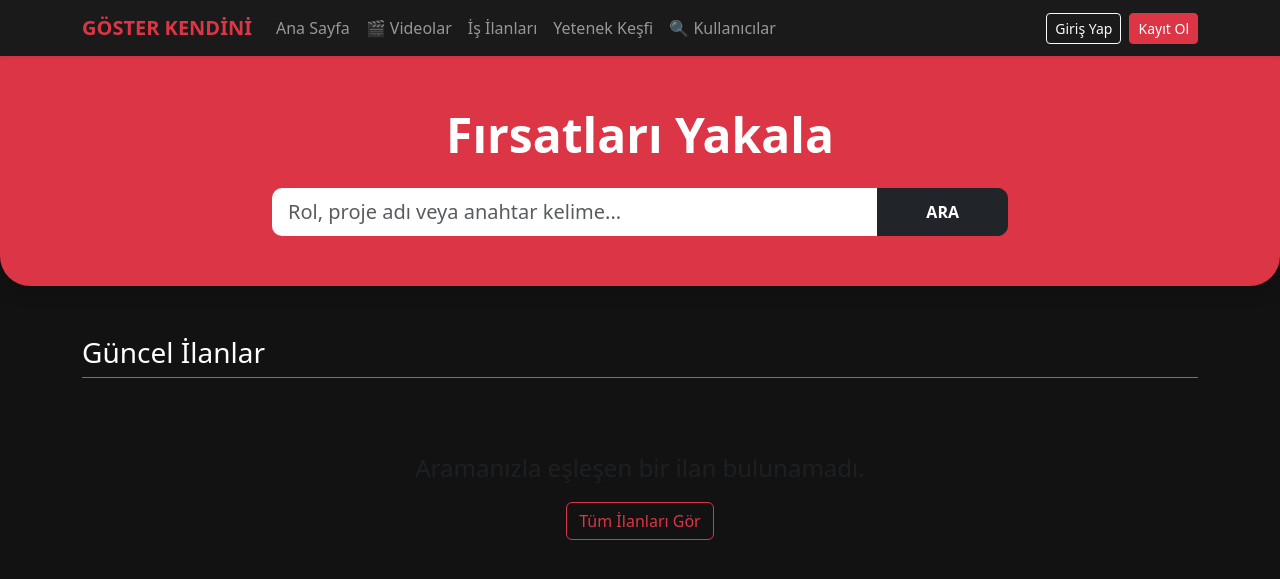
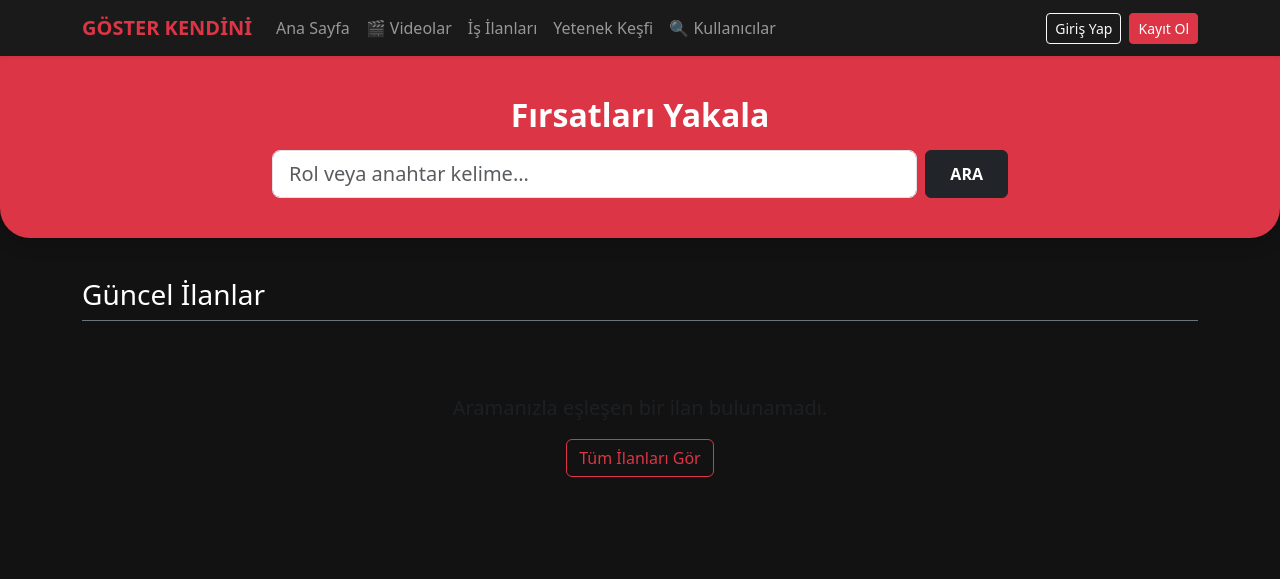
Before and after one commit to Phemsous/Goster-Kendini, a Django app: page /jobs/ in a window 1280 px wide. Shown: the top 579 px of the page. Run offline with Django 5.2, Linux system fonts and the light colour scheme; data that the repository does not hold is empty.

Commit message:
küçük değişiklikler

```diff
--- a/templates/jobs/job_list.html
+++ b/templates/jobs/job_list.html
@@ -3,25 +3,29 @@
 
 {% block extra_style %}
 body { background-color: #121212; color: white; }
-.search-container { background-color: #dc3545; padding: 50px 0; border-radius: 0 0 30px 30px; margin-bottom: 50px; }
+.search-container { background-color: #dc3545; padding: 40px 0; border-radius: 0 0 30px 30px; margin-bottom: 40px; }
 .job-card { background-color: #1a1a1a; border: 1px solid #333; transition: 0.3s; color: white; }
 .job-card:hover { border-color: #dc3545; transform: translateY(-5px); }
-.form-control-lg { border-radius: 10px 0 0 10px; border: none; }
-.btn-search { border-radius: 0 10px 10px 0; font-weight: bold; }
+@media (max-width: 576px) {
+    .search-container { padding: 25px 0; }
+    .search-container h1 { font-size: 1.8rem; }
+}
 {% endblock %}
 
 {% block content %}
 <header class="search-container shadow">
     <div class="container">
         <div class="row justify-content-center">
-            <div class="col-md-8 text-center">
-                <h1 class="display-5 fw-bold mb-4">Fırsatları Yakala</h1>
-                <form method="GET" action="{% url 'job_list' %}" class="d-flex">
-                    <input class="form-control form-control-lg" type="text" name="q"
-                           placeholder="Rol, proje adı veya anahtar kelime..."
-                           value="{{ request.GET.q }}">
-                    <button class="btn btn-dark btn-search px-5" type="submit">ARA</button>
-                </form>
+            <div class="col-12 col-md-8 text-center">
+                <h1 class="fs-2 fw-bold mb-3">Fırsatları Yakala</h1>
+                <div class="d-flex flex-column flex-sm-row gap-2">
+                    <form method="GET" action="{% url 'job_list' %}" class="d-flex flex-grow-1 gap-2">
+                        <input class="form-control form-control-lg" type="text" name="q"
+                               placeholder="Rol veya anahtar kelime..."
+                               value="{{ request.GET.q }}">
+                        <button class="btn btn-dark fw-bold px-4" type="submit">ARA</button>
+                    </form>
+                </div>
             </div>
         </div>
     </div>
@@ -31,28 +35,27 @@ body { background-color: #121212; color: white; }
     <h3 class="mb-4 border-bottom pb-2 border-secondary">Güncel İlanlar</h3>
     <div class="row">
         {% for job in jobs %}
-        <div class="col-md-6 mb-4">
+        <div class="col-12 col-md-6 mb-4">
             <div class="card job-card h-100 shadow-sm">
                 <div class="card-body">
-                    <div class="d-flex justify-content-between">
-                        <h5 class="card-title fw-bold text-danger">{{ job.title }}</h5>
+                    <div class="d-flex justify-content-between align-items-start flex-wrap gap-2">
+                        <h5 class="card-title fw-bold text-danger mb-0">{{ job.title }}</h5>
                         <a href="{% url 'public_profile' job.producer.id %}"
-                             class="badge bg-secondary text-decoration-none"
-                             onclick="event.stopPropagation();">
-                              Yapımcı: {{ job.producer.username }}
+                           class="badge bg-secondary text-decoration-none">
+                            Yapımcı: {{ job.producer.username }}
                         </a>
                     </div>
-                    <p class="card-text mt-3">{{ job.description|truncatewords:30 }}</p>
+                    <p class="card-text mt-3 small">{{ job.description|truncatewords:30 }}</p>
                 </div>
-                <div class="card-footer bg-transparent border-top border-secondary text-muted small d-flex justify-content-between">
-                    <span>Yayınlanma: {{ job.created_at|date:"d F Y" }}</span>
+                <div class="card-footer bg-transparent border-top border-secondary text-muted small d-flex justify-content-between flex-wrap gap-1">
+                    <span>{{ job.created_at|date:"d F Y" }}</span>
                     <a href="#" class="text-danger fw-bold text-decoration-none">Detayları Gör →</a>
                 </div>
             </div>
         </div>
         {% empty %}
         <div class="col-12 text-center py-5">
-            <p class="text-muted fs-4">Aramanızla eşleşen bir ilan bulunamadı.</p>
+            <p class="text-muted fs-5">Aramanızla eşleşen bir ilan bulunamadı.</p>
             <a href="{% url 'job_list' %}" class="btn btn-outline-danger">Tüm İlanları Gör</a>
         </div>
         {% endfor %}
```
